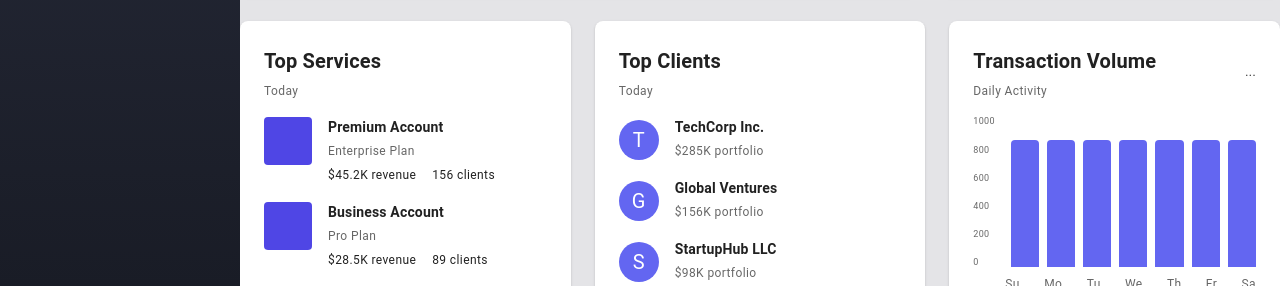
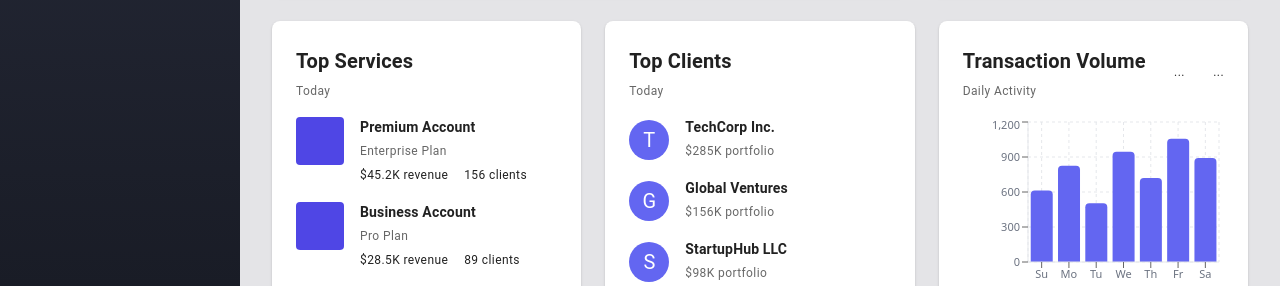
Before and after one commit to Nick-Lemy/dashboard-ui-sample, a Next.js app: page /admin in a window 1280 px wide. Shown: the part 514-800 px from the top of the page. Built offline with nearby package versions, Linux system fonts and the light colour scheme; some icons are missing.

Commit message:
feat: Add bar chart visualization to ContentDashboard for transaction data

```diff
--- a/src/app/admin/_components/ContentDashboard.tsx
+++ b/src/app/admin/_components/ContentDashboard.tsx
@@ -20,6 +20,8 @@ import {
   CartesianGrid,
   Tooltip as RechartsTooltip,
   ResponsiveContainer,
+  BarChart,
+  Bar,
 } from "recharts";
 import AttachMoneyIcon from "@mui/icons-material/AttachMoney";
 import PeopleIcon from "@mui/icons-material/People";
@@ -138,9 +140,18 @@ const chartPaths = [
   },
 ];
 
+const transactionData = [
+  { day: "Su", value: 612, fullDay: "Sunday" },
+  { day: "Mo", value: 824, fullDay: "Monday" },
+  { day: "Tu", value: 503, fullDay: "Tuesday" },
+  { day: "We", value: 945, fullDay: "Wednesday" },
+  { day: "Th", value: 721, fullDay: "Thursday" },
+  { day: "Fr", value: 1056, fullDay: "Friday" },
+  { day: "Sa", value: 892, fullDay: "Saturday" },
+];
+
 export default function ContentDashboard() {
   const [activeTab, setActiveTab] = useState(2);
-  const [hoveredBar, setHoveredBar] = useState<number | null>(null);
   const currentChart = chartPaths[activeTab];
 
   return (
@@ -148,6 +159,7 @@ export default function ContentDashboard() {
       sx={{
         minHeight: "100vh",
         pt: { xs: 10, md: 4 },
+        paddingX: 4,
       }}
     >
       <Box
@@ -472,106 +484,42 @@ export default function ContentDashboard() {
                 </Typography>
               </Box>
               <Typography variant="caption">...</Typography>
+              <Typography variant="caption">...</Typography>
             </Box>
-            <Box sx={{ display: "flex", gap: 1 }}>
-              {/* Y-axis numbers */}
-              <Box
-                sx={{
-                  display: "flex",
-                  flexDirection: "column",
-                  justifyContent: "space-between",
-                  height: 150,
-                  pr: 1,
-                }}
-              >
-                {[1000, 800, 600, 400, 200, 0].map((num) => (
-                  <Typography
-                    key={num}
-                    variant="caption"
-                    color="text.secondary"
-                    sx={{ fontSize: 9, lineHeight: 1 }}
-                  >
-                    {num}
-                  </Typography>
-                ))}
-              </Box>
-              {/* Chart bars */}
-              <Box
-                sx={{
-                  flex: 1,
-                  display: "flex",
-                  alignItems: "flex-end",
-                  gap: 1,
-                  height: 150,
-                }}
-              >
-                {[
-                  { height: 60, value: 612, day: "Sunday" },
-                  { height: 80, value: 824, day: "Monday" },
-                  { height: 50, value: 503, day: "Tuesday" },
-                  { height: 90, value: 945, day: "Wednesday" },
-                  { height: 70, value: 721, day: "Thursday" },
-                  { height: 100, value: 1056, day: "Friday" },
-                  { height: 85, value: 892, day: "Saturday" },
-                ].map((bar, idx) => (
-                  <Tooltip
-                    key={idx}
-                    title={
-                      <Box sx={{ p: 0.5 }}>
-                        <Typography
-                          variant="caption"
-                          sx={{ fontWeight: "bold", display: "block" }}
-                        >
-                          {bar.day}
-                        </Typography>
-                        <Typography variant="caption">
-                          {bar.value} transactions
-                        </Typography>
-                      </Box>
-                    }
-                    arrow
-                    placement="top"
-                  >
-                    <Box
-                      onMouseEnter={() => setHoveredBar(idx)}
-                      onMouseLeave={() => setHoveredBar(null)}
-                      sx={{
-                        flex: 1,
-                        bgcolor: hoveredBar === idx ? "#4f46e5" : "#6366f1",
-                        borderRadius: "4px 4px 0 0",
-                        height: `${bar.height}%`,
-                        cursor: "pointer",
-                        transition: "all 0.3s",
-                        animation: `growHeight 0.8s ease-out ${
-                          idx * 0.1
-                        }s both`,
-                        "@keyframes growHeight": {
-                          from: {
-                            height: "0%",
-                          },
-                          to: {
-                            height: `${bar.height}%`,
-                          },
-                        },
-                      }}
-                    />
-                  </Tooltip>
-                ))}
-              </Box>
-            </Box>
-            <Box
-              sx={{
-                display: "flex",
-                justifyContent: "space-between",
-                mt: 1,
-                pl: 4,
-              }}
-            >
-              {["Su", "Mo", "Tu", "We", "Th", "Fr", "Sa"].map((day) => (
-                <Typography key={day} variant="caption" color="text.secondary">
-                  {day}
-                </Typography>
-              ))}
+            <Box sx={{ height: 180, mt: 2 }}>
+              <ResponsiveContainer width="100%" height="100%">
+                <BarChart data={transactionData}>
+                  <CartesianGrid strokeDasharray="3 3" stroke="#e5e7eb" />
+                  <XAxis
+                    dataKey="day"
+                    tick={{ fontSize: 11, fill: "#6b7280" }}
+                    axisLine={{ stroke: "#e5e7eb" }}
+                  />
+                  <YAxis
+                    tick={{ fontSize: 11, fill: "#6b7280" }}
+                    axisLine={{ stroke: "#e5e7eb" }}
+                    tickFormatter={(value) => value.toLocaleString()}
+                  />
+                  <RechartsTooltip
+                    contentStyle={{
+                      backgroundColor: "#1f2937",
+                      border: "none",
+                      borderRadius: "8px",
+                      color: "white",
+                    }}
+                    formatter={(value: any, name: any, props: any) => [
+                      `${value} transactions`,
+                      props.payload.fullDay,
+                    ]}
+                  />
+                  <Bar
+                    dataKey="value"
+                    fill="#6366f1"
+                    radius={[4, 4, 0, 0]}
+                    activeBar={{ fill: "#4f46e5" }}
+                  />
+                </BarChart>
+              </ResponsiveContainer>
             </Box>
           </Paper>
         </Grow>
--- a/src/app/admin/layout.tsx
+++ b/src/app/admin/layout.tsx
@@ -7,7 +7,7 @@ export default function AdminLayout({
 }>) {
   return (
     <div className="flex h-screen overflow-hidden">
-      <div className="flex-shrink-0 hidden md:block">
+      <div className="shrink-0 hidden md:block">
         <SideBar />
       </div>
       <div className="md:hidden">
```
